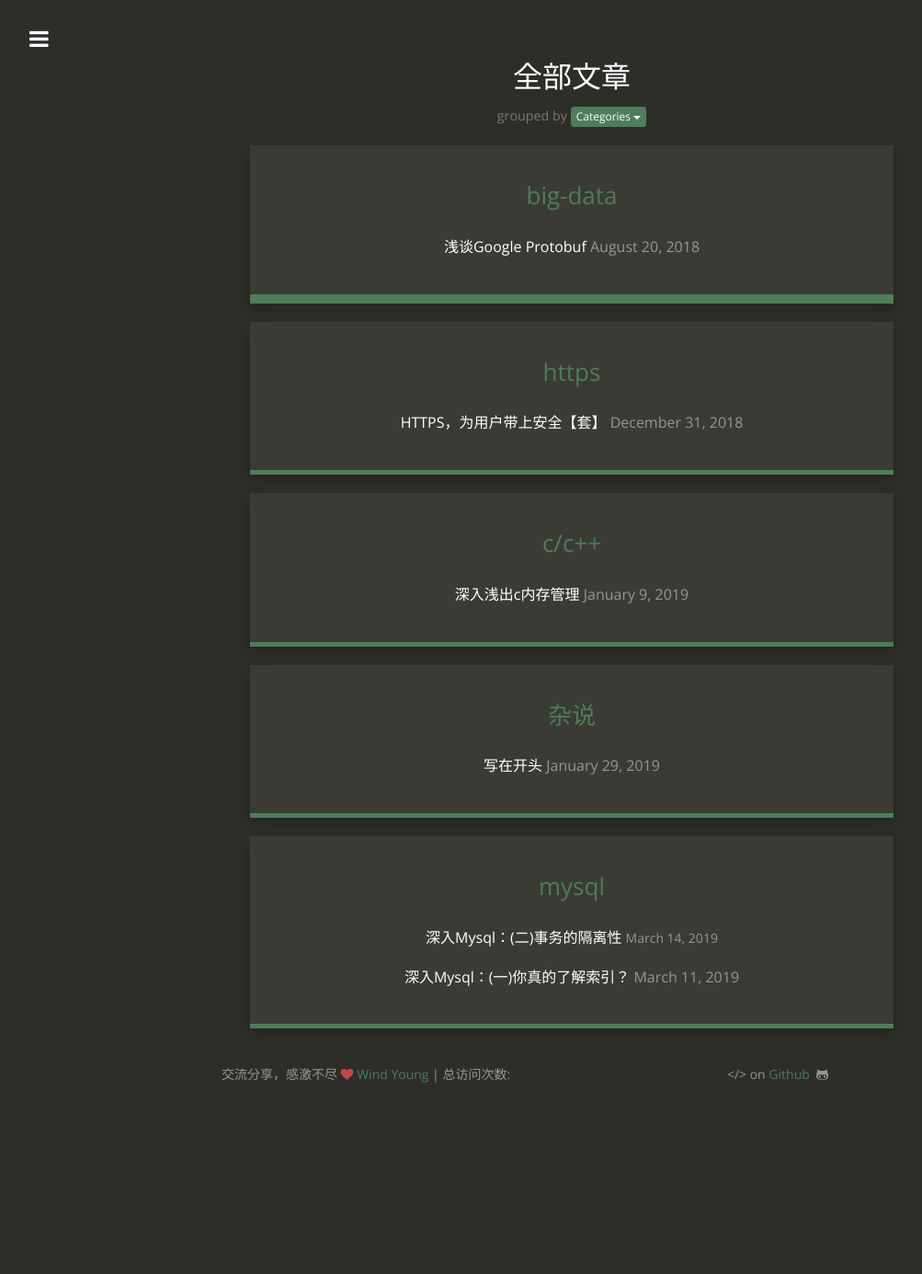
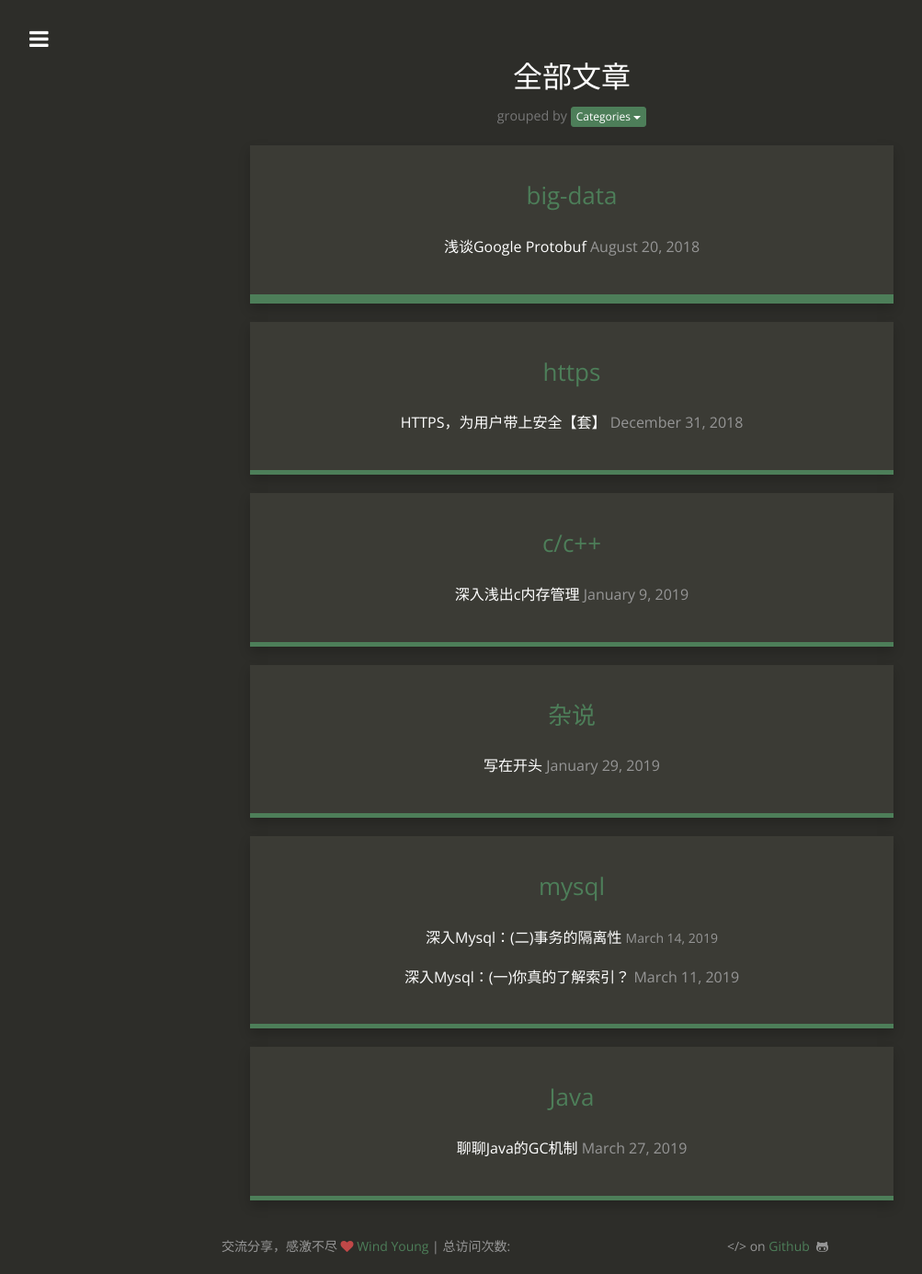
Before and after one commit to wind3110991/wind3110991.github.io, a Jekyll site: the page built from posts-by-categories.html, in a window 1280 px wide. Shown: the whole page at 92% size, without its empty margins (18-1021 px from the left). Built offline with Jekyll 4.4.1, drawn with Linux system fonts in a browser that asks for light colours; nearby versions of some CDN libraries; comment, search, counter and statistics services are not loaded; before the commit the page ends 1198 px from its top, so only the background shows below that; some of the changed lines change nothing that is shown.

Commit message:
update blog

````diff
--- a/_posts/2019-03-27-java-gc-learning.md
+++ b/_posts/2019-03-27-java-gc-learning.md
@@ -1,8 +1,21 @@
-本人使用Java快一年时间了，从最早大学时候对Java的憎恶，到逐渐接受，到工作中体会到了Java开发的各种便捷与福利，这确实是一门不错的开发语言。不仅是Intellij开发Java程序的爽快，还有无需手动管理内存的便捷、Maven管理依赖的整洁、SpringCloud(SpringBoot)大礼包的规整等等。
-
-所以，作为一个有追求的Java程序员——深入Java底层，了解和掌握GC的机制，应该算是必备的技能了。本文即我在学习过程中的一些个人观点以及心得，不正之处敬请指正。
+---
+layout:     post
+title:      聊聊Java的GC机制
+date:       2019-03-27 20:12:05
+summary:    Java
+categories: Java
+thumbnail:  jekyll
+tags:
+ - Java
+---
 
 ![Thumper](http://ww1.sinaimg.cn/large/afce444dgy1g1an306m9zj20nw0eg3z5.jpg)
+
+使用Java快一年时间了，从最早大学时候对Java的憎恶，到逐渐接受，到工作中体会到了Java开发的各种便捷与福利，这确实是一门不错的开发语言。不仅是Intellij开发Java程序的爽快，还有无需手动管理内存的便捷、Maven管理依赖的整洁、SpringCloud(SpringBoot)大礼包的规整等等。
+
+所以，作为一个有追求的Java程序员——深入Java底层，了解和掌握GC（垃圾回收）的机制，应该算是必备的技能了。本文即我在学习过程中的一些个人观点以及心得，不正之处敬请指正。
+
+![Thumper](http://ww1.sinaimg.cn/large/afce444dgy1g1fb6txhe6j20ci0b5ahi.jpg)
 
 ### 一、 JVM的运行数据区
 首先我简单来画一张JVM的结构原理图：
@@ -26,3 +39,35 @@ pc寄存器用于存放一条指令的地址，每一个线程都有一个PC寄
 
 #### （5）本地方法栈
 用来调用其他语言的本地方法，例如C/C++写的本地代码， 这些方法在本地方法栈中执行，而不会在Java栈中执行。
+
+### 二、初识GC
+自动垃圾回收机制，简单来说就是寻找Java堆中的无用对象。有趣的是，`JVM并不是使用类似于objective-c的ARC（Automatic Reference Counting）的方式来引用计数对象`，而是使用了叫`GC Roots`的方法，搜索所走过的`引用链（Reference Chain）`。这是一个相当复杂的算法，你不必记住里面的所有细节，但是你要知道的一点就是，可以作为GC Root的对象有四种：
+```
+1、JVM栈中引用的对象；
+2、方法区中，静态属性引用的对象；
+3、方法区中，常量引用的对象；
+4、本地方法栈中，JNI（即Native方法）引用的对象；
+```
+
+在JDK1.2之后，Java将引用分为`强引用、软引用、弱引用、虚引用`4种，这4种引用强度依次减弱。而虚拟机并不要求方法区一定要实现垃圾回收，除了Java HotSpot这种较新的虚拟机技术，会回收无用的常量和的类，以免大量运用反射这类频繁自定义ClassLoader的操作时方法区溢出。
+
+
+### 三、回收算法
+
+好了，讲了一堆废话，现在我们重点讲下，JVM是如何具体来进行垃圾回收的。
+
+#### (1) Marking
+首先，所有堆中的对象都会被扫描一遍，要进行垃圾清理，我们总得知道垃圾是哪些吧。
+![Thumper](http://ww1.sinaimg.cn/large/afce444dgy1g1fanl9jizj20jl0dvdgc.jpg)
+
+#### (2) Normal Deletion
+垃圾收集器将清除掉标记的对象。
+![Thumper](http://ww1.sinaimg.cn/large/afce444dgy1g1fat64esyj20k50dpjs4.jpg)
+
+#### (3) Deletion with Compacting
+我们知道，内存有空闲，并不代表着我们就能使用它，例如我们要分配数组这种一段连续空间，假如内存中碎片较多，肯定是行不通的，
+所以需要进行压缩，把能使用的内容并到一起——压缩清除的方法就诞生了。
+![Thumper](http://ww1.sinaimg.cn/large/afce444dgy1g1faw7limbj20k70czdgo.jpg)
+
+
+嗯，听起来这样就可以了？但是实际情况下，这样进行GC往往是无法满足我们需求的，无论是效率方面还是开销。
````
